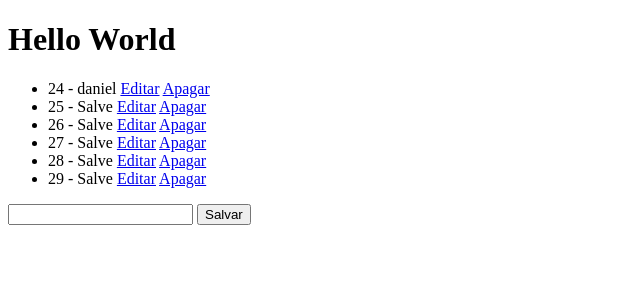
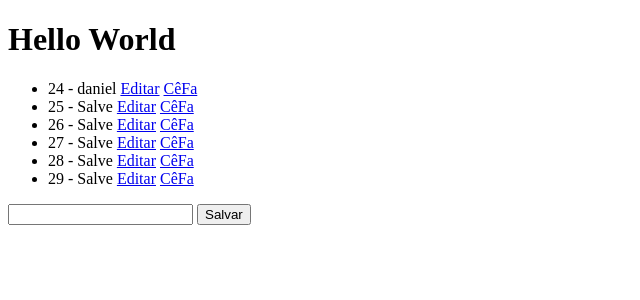
Before and after one commit to nsychihara/crud-django, a Django app: page / in a window 1280 px wide. Shown: the top 300 px of the page, without its empty margins (0-640 px from the left). Run offline with Django 5.2, Linux system fonts and the light colour scheme; data comes from the database, SQL or seed files in the repository.

Commit message:
alt delete

```diff
--- a/core/templates/index.html
+++ b/core/templates/index.html
@@ -12,17 +12,16 @@
         {% for pessoa in pessoas %}
             <li>{{ pessoa.id }} - {{ pessoa.nome }}
             <a href="{% url 'editar' pessoa.id %}">Editar</a>
-            <a href="{% url 'delete' pessoa.id %}">Apagar</a>
+             <a href="{% url 'delete' pessoa.id %}">CêFa</a>
         </li>
         {% endfor %}
     </ul>
 
     <form action="{% url 'salvar' %}" method="POST">
         {% csrf_token %}
+
         <input type="text" name="nome">
         <button type="submit">Salvar</button>
     </form>
-
-
 </body>
 </html>
```
